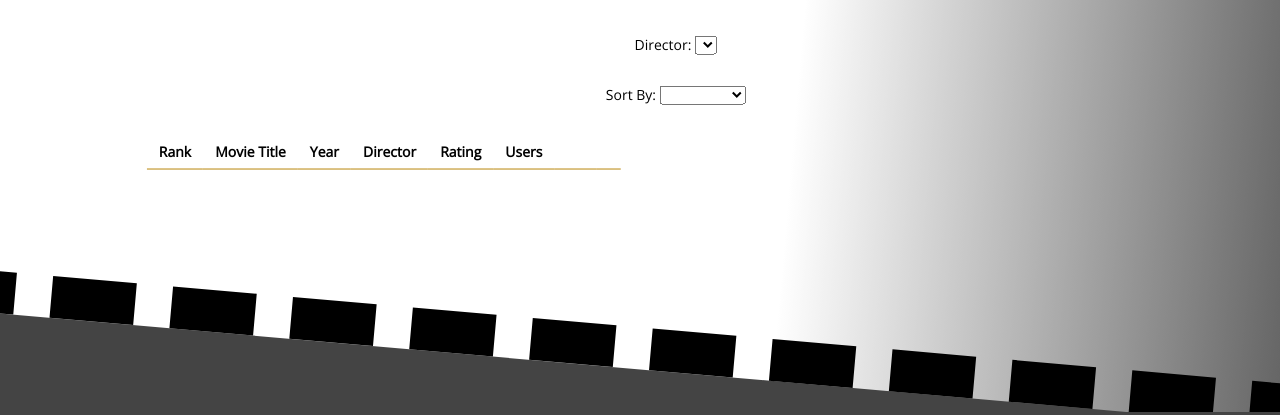
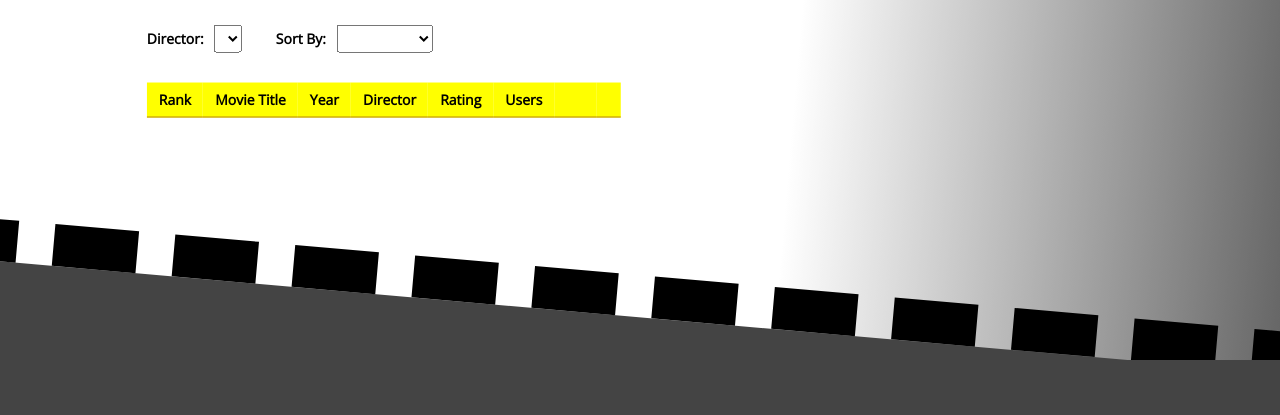
Before and after one commit to jessicawalker/comp246-movies, a website: page client/browse-movies.html in a window 1280 px wide. Shown: the part 385-800 px from the top of the page. Drawn offline with nearby package versions, Linux system fonts and the light colour scheme; no server answers; a web font is replaced by a local one.

Commit message:
Adds styling to sort and filter options.

```diff
--- a/client/browse-movies.html
+++ b/client/browse-movies.html
@@ -38,15 +38,15 @@
             <main id="browseMoviesApp" data-ng-app="moviesTableApp" data-ng-controller="moviesTableController" data-ng-init="hideForm=true">
 
                 <section data-ng-hide="hideTable">
-                    <div style="margin: 30px auto; text-align:center;">
+                    <div class="filters">
                         <label for="groupBy">Director: </label>
                         <select id="groupBy" data-ng-model="selectedDirector" data-ng-options="director.display for director in directors" data-ng-change="redrawTable()"></select>
                     </div>
-                    <div style="margin: 30px auto; text-align:center;">
+                    <div class="filters">
                         <label for="sortBy">Sort By: </label>
                         <select id="sortBy" data-ng-model="selectedSortBy" data-ng-options="field.display for field in sortBy" data-ng-change="sortTable()"></select>
                     </div>
-                    <div>
+                    <div class="data-display">
                         <table>
                             <tr>
                                 <th>Rank</th>
--- a/client/css/browse-movies.css
+++ b/client/css/browse-movies.css
@@ -14,8 +14,12 @@ thead {
 
 td,
 th {
+    border-bottom: 1px solid darkgoldenrod;
     padding: 8px 12px;
-    border-bottom: 1px solid darkgoldenrod;
+}
+
+th {
+    background-color: yellow;
 }
 
 tr:nth-of-type(even) {
@@ -35,10 +39,6 @@ td:nth-of-type(7) {
 
 tr:hover {
     background-color: yellow;
-}
-
-th:hover {
-    cursor: pointer;
 }
 
 tr {
@@ -104,3 +104,22 @@ tr.removeRow {
 .cancel_button button:hover {
     cursor: pointer;
 }
+
+.filters {
+    display: inline-block;
+    font-weight: bold;
+    margin: 20px 30px 10px 0;
+}
+
+.filters select {
+    font-family: 'Open Sans', Arial, Helvetica, sans-serif;
+    padding: 3px;
+}
+
+.filters label {
+    padding-right: 7px;
+}
+
+.data-display {
+    clear: both;
+}
```
